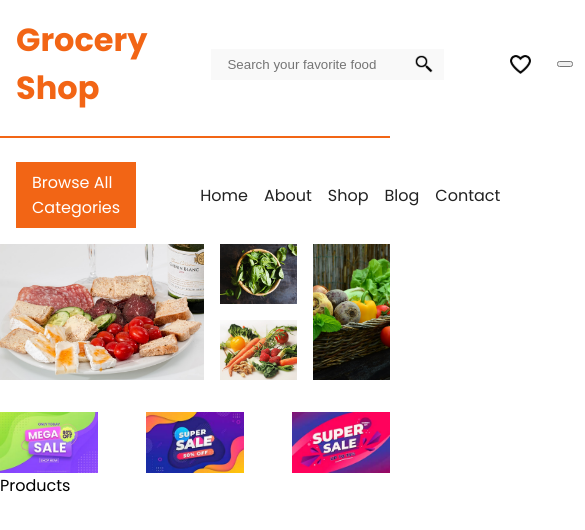
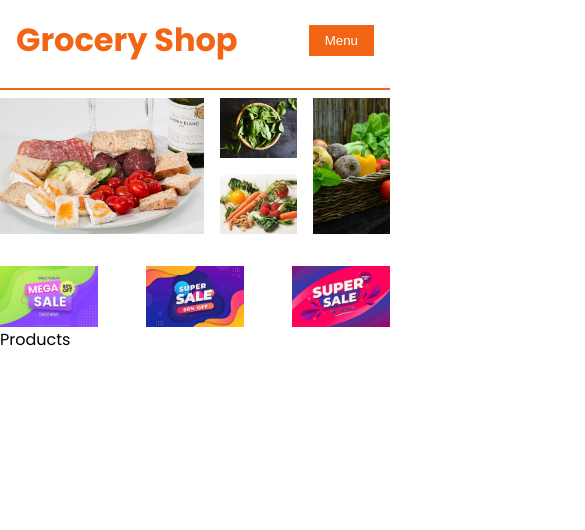
Before and after one commit to barbosadiego/grocery-react, a React (Create React App) app: page / in a window 390 px wide. Shown: the top 530 px of the page, 585 px wide, since content can reach past the window. Built offline with nearby package versions, Linux system fonts and the light colour scheme.

Commit message:
add utilities js, add menu mobile components, add menu mobile context

```diff
--- a/src/App.jsx
+++ b/src/App.jsx
@@ -1,4 +1,5 @@
 import { Route, Routes } from 'react-router-dom';
+import { MenuProvider } from './contexts/MenuContext';
 
 import Header from './components/header/Header';
 
@@ -13,7 +14,9 @@ import './App.scss';
 const App = () => {
   return (
     <>
-      <Header />
+      <MenuProvider>
+        <Header />
+      </MenuProvider>
       <Routes>
         <Route path="/" element={<Home />} />
         <Route path="/about" element={<About />} />
--- a/src/App.scss
+++ b/src/App.scss
@@ -46,4 +46,5 @@ a {
   background-color: c.$orange;
   color: c.$white;
   cursor: pointer;
+  border: none;
 }
--- a/src/components/header/Header.jsx
+++ b/src/components/header/Header.jsx
@@ -1,28 +1,67 @@
+import { useContext, useEffect, useState } from 'react';
+import { isMobile } from '../../utilities';
+import { MenuContext } from '../../contexts/MenuContext';
+
 import Menu from '../menu/Menu';
-
-import './Header.scss';
 
 import heart from '../../images/Love.svg';
 import shoppingCart from '../../images/ShopCart.svg';
 import user from '../../images/User.svg';
 
+import './Header.scss';
+
 const Header = () => {
+  const [mobile, setMobile] = useState();
+  const winWidht = window.matchMedia('(max-width: 768px)');
+  const { toggleMenu } = useContext(MenuContext);
+
+  function screenTest(e) {
+    console.log(e);
+    if (e.matches) {
+      setMobile(true);
+    } else {
+      setMobile(false);
+    }
+  }
+
+  useEffect(() => {
+    winWidht.addEventListener('change', screenTest);
+    setMobile(isMobile());
+  }, []);
+
   return (
     <header className="header">
       <div className="container">
         <h1 className="logo">grocery shop</h1>
+
+        {!mobile && (
+          <>
             <input type="text" placeholder="Search your favorite food" />
             <div className="icons">
+              <button className="btn">
                 <img src={heart} alt="" />
-          <button>
+              </button>
+              <button className="btn">
                 <img src={shoppingCart} alt="" />
               </button>
-          <button>
+              <button className="btn">
                 <img src={user} alt="" />
               </button>
             </div>
+          </>
+        )}
+
+        {mobile && (
+          <div>
+            <button className="btn" onClick={toggleMenu}>
+              Menu
+            </button>
           </div>
+        )}
+      </div>
+
       <hr />
+
       <Menu />
     </header>
   );
--- a/src/components/header/Header.scss
+++ b/src/components/header/Header.scss
@@ -36,6 +36,8 @@
 
     img {
       width: 25px;
+      filter: invert(100%) sepia(0%) saturate(7478%) hue-rotate(242deg)
+        brightness(113%) contrast(99%);
     }
   }
 
--- a/src/components/menu/Menu.jsx
+++ b/src/components/menu/Menu.jsx
@@ -1,25 +1,39 @@
+import { useContext } from 'react';
 import { Link } from 'react-router-dom';
+import { MenuContext } from '../../contexts/MenuContext';
 import './Menu.scss';
 
 const Menu = () => {
+  const { showMenu, toggleMenu } = useContext(MenuContext);
+
   return (
-    <nav className="nav container">
+    <nav className={`nav container ${showMenu ? 'active' : ''}`}>
       <div className="btn">browse all categories</div>
       <ul className="nav__links">
         <li>
-          <Link to="/">home</Link>
+          <Link onClick={toggleMenu} to="/">
+            home
+          </Link>
         </li>
         <li>
-          <Link to="/about">about</Link>
+          <Link onClick={toggleMenu} to="/about">
+            about
+          </Link>
         </li>
         <li>
-          <Link to="/shop">shop</Link>
+          <Link onClick={toggleMenu} to="/shop">
+            shop
+          </Link>
         </li>
         <li>
-          <Link to="/blog">blog</Link>
+          <Link onClick={toggleMenu} to="/blog">
+            blog
+          </Link>
         </li>
         <li>
-          <Link to="/contact">contact</Link>
+          <Link onClick={toggleMenu} to="/contact">
+            contact
+          </Link>
         </li>
       </ul>
     </nav>
--- a/src/components/menu/Menu.scss
+++ b/src/components/menu/Menu.scss
@@ -4,11 +4,35 @@
 .nav {
   text-transform: capitalize;
   margin-bottom: 1rem;
+  //mobile
+  @media screen and (max-width: 768px) {
+    position: fixed;
+    left: -100%;
+    background-color: c.$white;
+    flex-direction: column;
+    width: 100%;
+    height: 100%;
+    padding: 0px !important;
+    transition: 0.3s;
+    &.container {
+      justify-content: start !important;
+    }
+    &.active {
+      left: 0px;
+    }
+  }
 
   &__links {
     display: flex;
     gap: 1rem;
     margin-right: auto;
+    //mobile
+    @media screen and (max-width: 768px) {
+      flex-direction: column;
+      justify-content: center;
+      margin-right: unset;
+      text-align: center;
+    }
 
     a {
       position: relative;
@@ -32,6 +56,6 @@
   }
 
   .btn {
-    margin-right: 3rem;
+    // margin-right: 3rem;
   }
 }
--- /dev/null
+++ b/src/contexts/MenuContext.jsx
@@ -0,0 +1,17 @@
+import { createContext, useState } from 'react';
+
+export const MenuContext = createContext();
+
+export function MenuProvider({ children }) {
+  const [showMenu, setShowMenu] = useState(false);
+
+  function toggleMenu() {
+    setShowMenu(!showMenu);
+  }
+
+  return (
+    <MenuContext.Provider value={{ toggleMenu, showMenu }}>
+      {children}
+    </MenuContext.Provider>
+  );
+}
--- /dev/null
+++ b/src/utilities.js
@@ -0,0 +1,13 @@
+export function isMobile() {
+  const winWidth = window.innerWidth;
+  // console.log('windows width check');
+  return winWidth <= 768 ? true : false;
+}
+
+export function debounce(func, wait) {
+  let timer;
+  return function () {
+    clearTimeout(timer);
+    timer = setTimeout(func, wait);
+  };
+}
```
Lines whose indentation alone changed are shown as unchanged.
